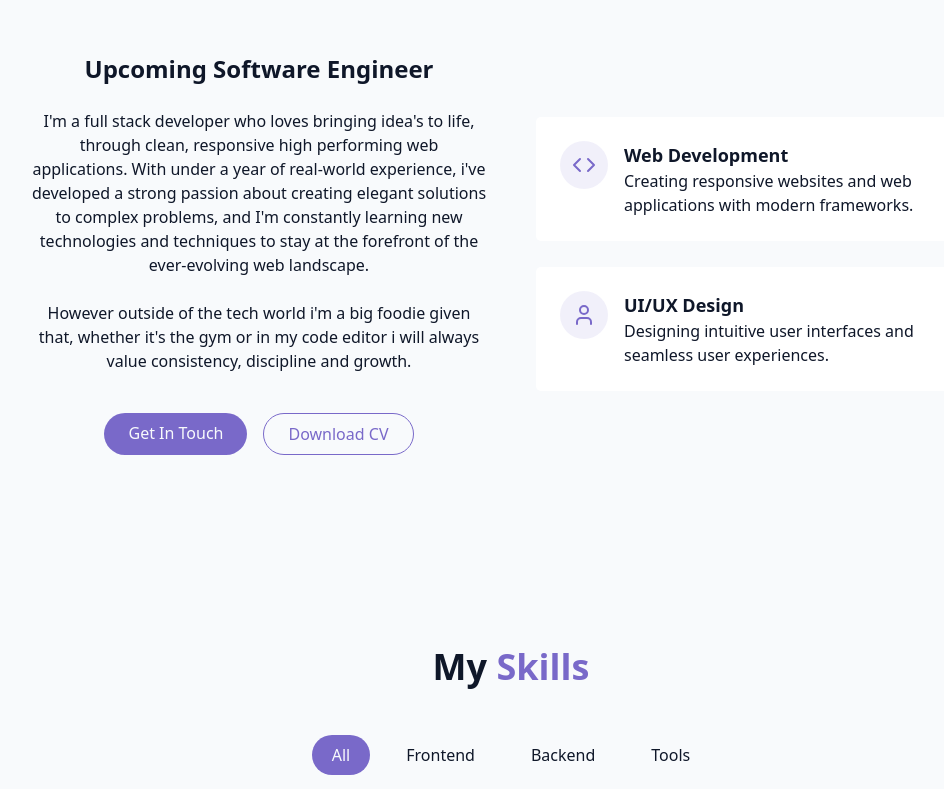
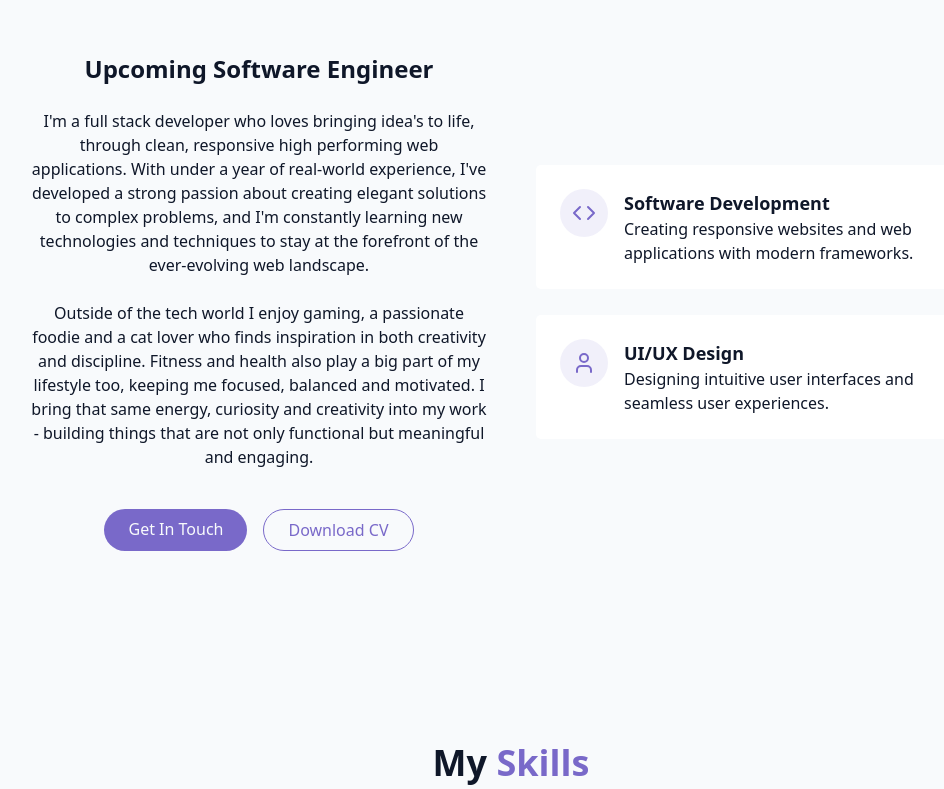
Before and after one commit to MiikaA1i/PortfolioWebsite, a React (Vite) app: page / in a window 1280 px wide. Shown: the part 931-1720 px from the top of the page, without its empty margins (129-1073 px from the left). Built offline with nearby package versions, Linux system fonts and the light colour scheme.

Commit message:
Refactor AboutSection content and update project tags with demo links

```diff
--- a/src/components/AboutSection.jsx
+++ b/src/components/AboutSection.jsx
@@ -19,7 +19,7 @@ export const AboutSection = () => {
             <p className="text-muted-foreground">
               I'm a full stack developer who loves bringing idea's to life,
               through clean, responsive high performing web applications.
-              With under a year of real-world experience, i've developed a strong
+              With under a year of real-world experience, I've developed a strong
               passion about creating elegant solutions to complex
               problems, and I'm constantly learning new technologies and
               techniques to stay at the forefront of the ever-evolving web
@@ -27,9 +27,10 @@ export const AboutSection = () => {
             </p>
 
             <p className="text-muted-foreground">
-              However outside of the tech world i'm a big foodie given that,
-              whether it's the gym or in my code editor i will always value consistency,
-              discipline and growth.
+              Outside of the tech world I enjoy gaming, a passionate foodie and a cat lover who finds
+              inspiration in both creativity and discipline. Fitness and health also play a big part of
+              my lifestyle too, keeping me focused, balanced and motivated. I bring that same energy, curiosity
+             and creativity into my work - building things that are not only functional but meaningful and engaging.
             </p>
 
             <div className="flex flex-col sm:flex-row gap-4 pt-4 justify-center">
@@ -54,7 +55,7 @@ export const AboutSection = () => {
                   <Code className="h-6 w-6 text-primary" />
                 </div>
                 <div className="text-left">
-                  <h4 className="font-semibold text-lg"> Web Development</h4>
+                  <h4 className="font-semibold text-lg"> Software Development</h4>
                   <p className="text-muted-foreground">
                     Creating responsive websites and web applications with
                     modern frameworks.
--- a/src/components/HeroSection.jsx
+++ b/src/components/HeroSection.jsx
@@ -17,7 +17,7 @@ export const HeroSection = () => {
           </h1>
 
           <p className="text-lg md:text-xl text-muted-foreground max-2-2xl mx-auto opacity-0 animate-fade-in-delay-3">
-            I create web experiences with modern technologies.
+            <br />
             Specializing in full-stack development, I build interfaces that are
             both pretty and functional.
           </p>
--- a/src/components/ProjectsSection.jsx
+++ b/src/components/ProjectsSection.jsx
@@ -16,7 +16,7 @@ const projects = [
     title: "Miika's Store",
     description: "A cool store for programmers to purchase stickers and planners.",
     image: "projects/banner.png",
-    tags: ["ReactJS", "FantaCSS", "Javascript", "API"],
+    tags: ["ReactJS", "FantaCSS", "Javascript", "API", "Stripe"],
     demoUrl: "https://drive.google.com/file/d/1dPqeY05Yuu9WwdSCTwy7rVC-nMMOHPlR/view?usp=sharing",
     githubUrl: "https://github.com/MiikaA1i/Growgram",
   }
@@ -31,6 +31,7 @@ const clientProjects=[
       "Full-featured logistics platform with user authentication and payment processing. This was a research and develop project for my final year of studies.",
     image: "/projects/projectPoster.jpg",
     tags: ["React", "Node.js", "Stripe", "Typescipt", "Tailwind", "API"],
+    demoUrl: "https://www.linkedin.com/posts/malaika-ali-183229298_couple-days-ago-marked-an-incredible-milestone-activity-7393087805134073856-pWch?utm_source=social_share_send&utm_medium=member_desktop_web&rcm=ACoAAEfvt7MBevrOCKU2z0843Z_r8M4vGgTHEbE"
   },
 ];
 
```
